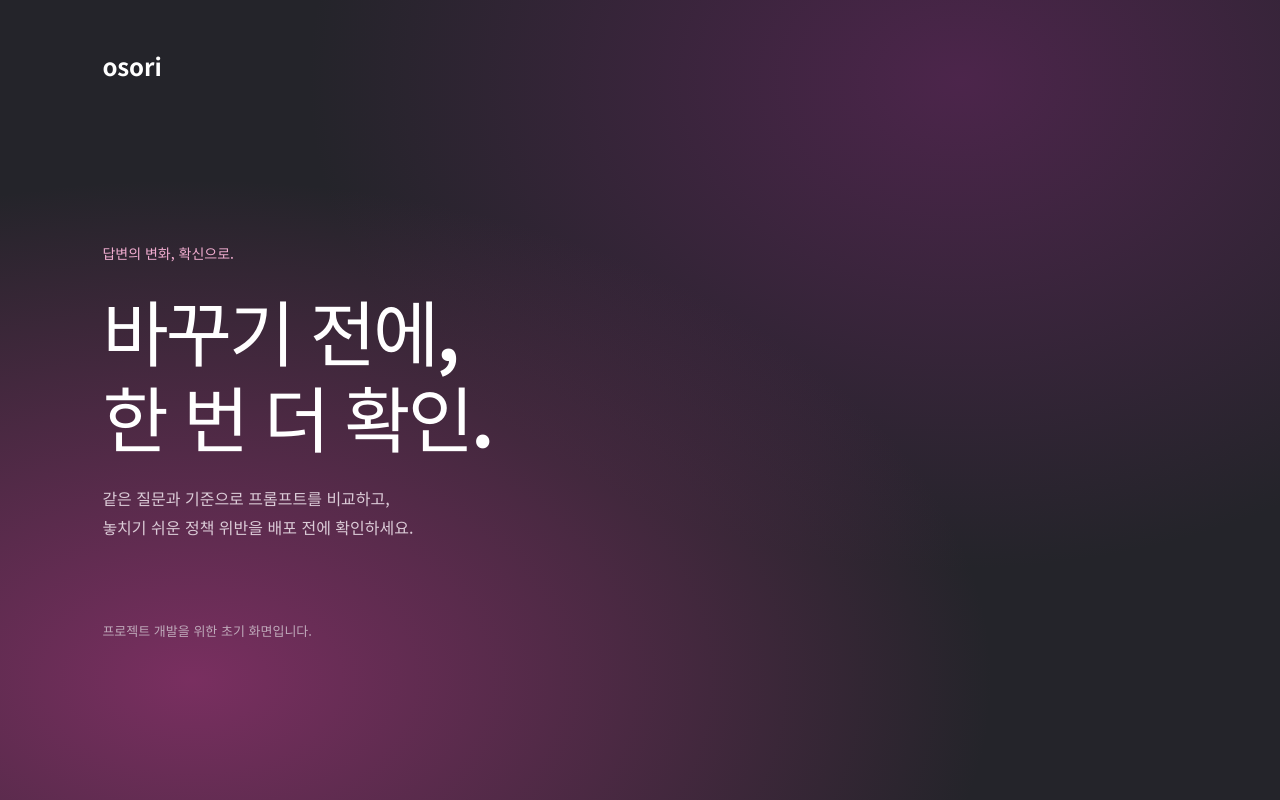
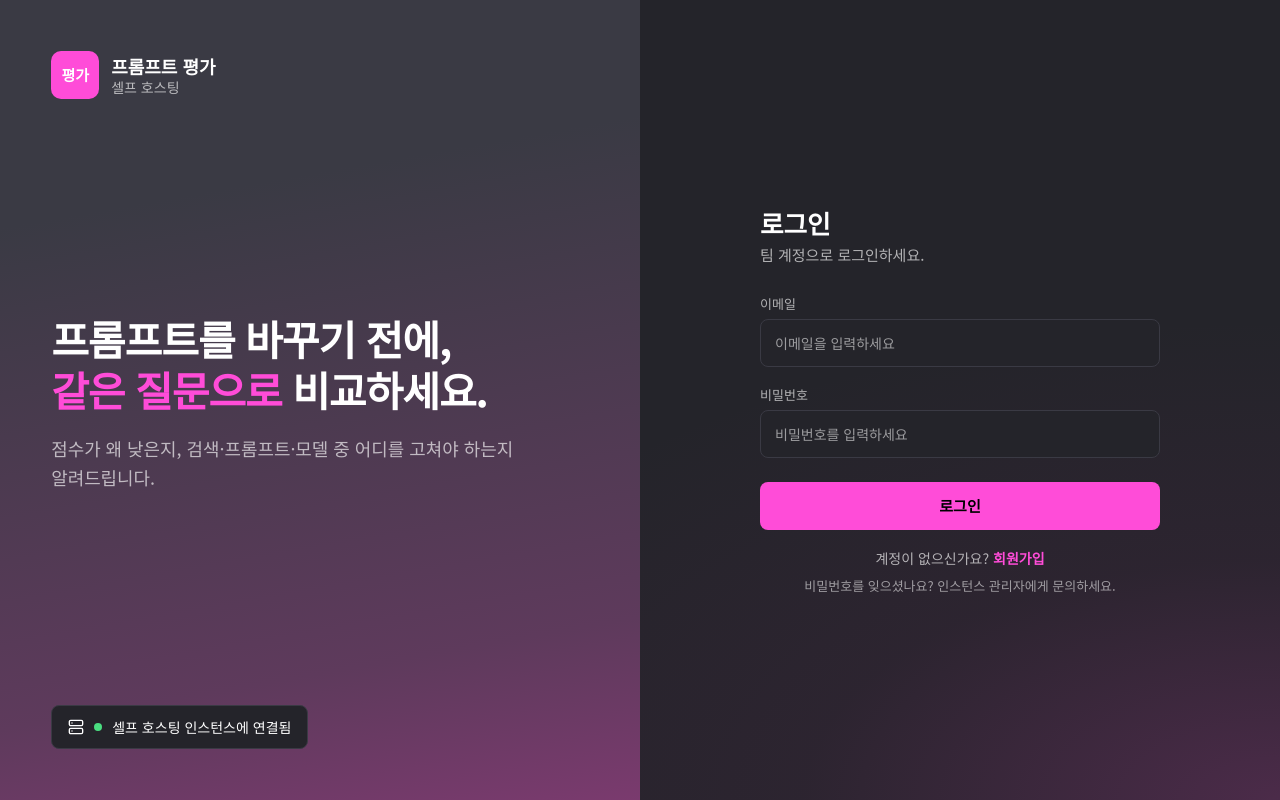
Before and after one commit to team-osori/Osori-Frontend, a React (Vite) app: page / in a window 1280 px wide. Built offline with nearby package versions, Linux system fonts and the light colour scheme.

Commit message:
feat(auth): 로그인 화면 구현
Figma 01 로그인 화면을 기존 공통 UI 컴포넌트(AuthBrandPanel, TextField, Button)로 구현

Closes #4

```diff
--- a/src/App.tsx
+++ b/src/App.tsx
@@ -1,11 +1,5 @@
+import { LoginPage } from './pages/Login'
+
 export default function App() {
-  return (
-    <main className="welcome">
-      <span className="brand">osori</span>
-      <p className="eyebrow">답변의 변화, 확신으로.</p>
-      <h1>바꾸기 전에,<br />한 번 더 확인.</h1>
-      <p className="description">같은 질문과 기준으로 프롬프트를 비교하고,<br />놓치기 쉬운 정책 위반을 배포 전에 확인하세요.</p>
-      <p className="note">프로젝트 개발을 위한 초기 화면입니다.</p>
-    </main>
-  )
+  return <LoginPage />
 }
--- a/src/main.tsx
+++ b/src/main.tsx
@@ -2,7 +2,6 @@ import { StrictMode } from 'react'
 import { createRoot } from 'react-dom/client'
 import App from './App'
 import './styles/global.css'
-import './style.css'
 
 createRoot(document.getElementById('root')!).render(
   <StrictMode><App /></StrictMode>,
--- /dev/null
+++ b/src/pages/Login/LoginPage.module.css
@@ -0,0 +1,93 @@
+.page {
+  display: grid;
+  grid-template-columns: 1fr 1fr;
+  min-height: 100vh;
+  background: var(--gradient-page);
+}
+
+.brand {
+  min-height: 100%;
+}
+
+.formSide {
+  display: flex;
+  align-items: center;
+  justify-content: center;
+  padding: var(--page-padding-y) var(--page-padding-x);
+}
+
+.form {
+  display: flex;
+  flex-direction: column;
+  width: 100%;
+  max-width: 400px;
+}
+
+.header {
+  display: flex;
+  flex-direction: column;
+  gap: var(--space-2);
+  margin-bottom: var(--space-8);
+}
+
+.title {
+  margin: 0;
+  font: var(--text-heading);
+  font-weight: var(--font-weight-bold);
+}
+
+.subtitle {
+  margin: 0;
+  font: var(--text-body);
+  color: var(--color-text-secondary);
+}
+
+.fields {
+  display: flex;
+  flex-direction: column;
+  gap: var(--space-5);
+  margin-bottom: var(--space-6);
+}
+
+/* 로그인 폼의 입력·버튼은 디자인 기준 48px 높이 */
+.fields :global(input) {
+  height: 48px;
+}
+
+.submit {
+  width: 100%;
+  height: 48px;
+}
+
+.signup {
+  margin: var(--space-5) 0 0;
+  font: var(--text-body-sm);
+  color: var(--color-text-secondary);
+  text-align: center;
+}
+
+.signupLink {
+  color: var(--color-primary);
+  font-weight: var(--font-weight-bold);
+  text-decoration: none;
+}
+.signupLink:hover {
+  text-decoration: underline;
+}
+
+.hint {
+  margin: var(--space-3) 0 0;
+  font: var(--text-label);
+  color: var(--color-text-tertiary);
+  text-align: center;
+}
+
+/* 좁은 화면: 브랜드 패널 숨기고 폼만 */
+@media (max-width: 860px) {
+  .page {
+    grid-template-columns: 1fr;
+  }
+  .brand {
+    display: none;
+  }
+}
--- /dev/null
+++ b/src/pages/Login/LoginPage.tsx
@@ -0,0 +1,66 @@
+import { useState, type FormEvent } from 'react'
+import { AuthBrandPanel } from '../../components/common'
+import { Button, TextField } from '../../components/ui'
+import styles from './LoginPage.module.css'
+
+/** 01 로그인 — 좌측 브랜드 패널 + 우측 로그인 폼 */
+export function LoginPage() {
+  const [email, setEmail] = useState('')
+  const [password, setPassword] = useState('')
+
+  function handleSubmit(event: FormEvent<HTMLFormElement>) {
+    event.preventDefault()
+    // TODO: 인증 연동
+  }
+
+  return (
+    <div className={styles.page}>
+      <div className={styles.brand}>
+        <AuthBrandPanel connected />
+      </div>
+
+      <div className={styles.formSide}>
+        <form className={styles.form} onSubmit={handleSubmit} noValidate>
+          <header className={styles.header}>
+            <h1 className={styles.title}>로그인</h1>
+            <p className={styles.subtitle}>팀 계정으로 로그인하세요.</p>
+          </header>
+
+          <div className={styles.fields}>
+            <TextField
+              label="이메일"
+              type="email"
+              name="email"
+              autoComplete="email"
+              placeholder="이메일을 입력하세요"
+              value={email}
+              onChange={(e) => setEmail(e.target.value)}
+            />
+            <TextField
+              label="비밀번호"
+              type="password"
+              name="password"
+              autoComplete="current-password"
+              placeholder="비밀번호를 입력하세요"
+              value={password}
+              onChange={(e) => setPassword(e.target.value)}
+            />
+          </div>
+
+          <Button type="submit" className={styles.submit}>
+            로그인
+          </Button>
+
+          <p className={styles.signup}>
+            계정이 없으신가요?{' '}
+            <a className={styles.signupLink} href="/signup">
+              회원가입
+            </a>
+          </p>
+
+          <p className={styles.hint}>비밀번호를 잊으셨나요? 인스턴스 관리자에게 문의하세요.</p>
+        </form>
+      </div>
+    </div>
+  )
+}
--- /dev/null
+++ b/src/pages/Login/index.ts
@@ -0,0 +1 @@
+export { LoginPage } from './LoginPage'
```
